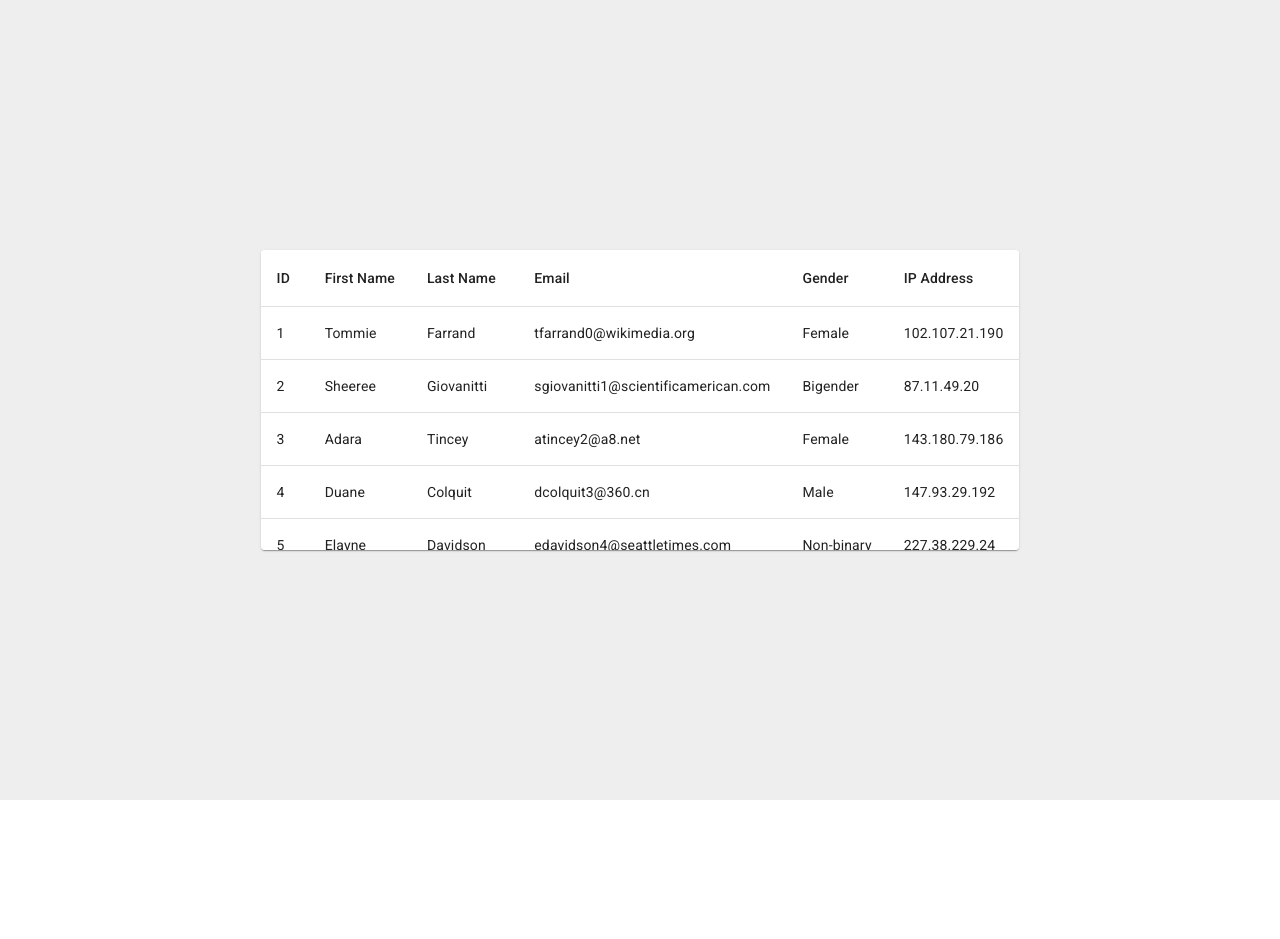
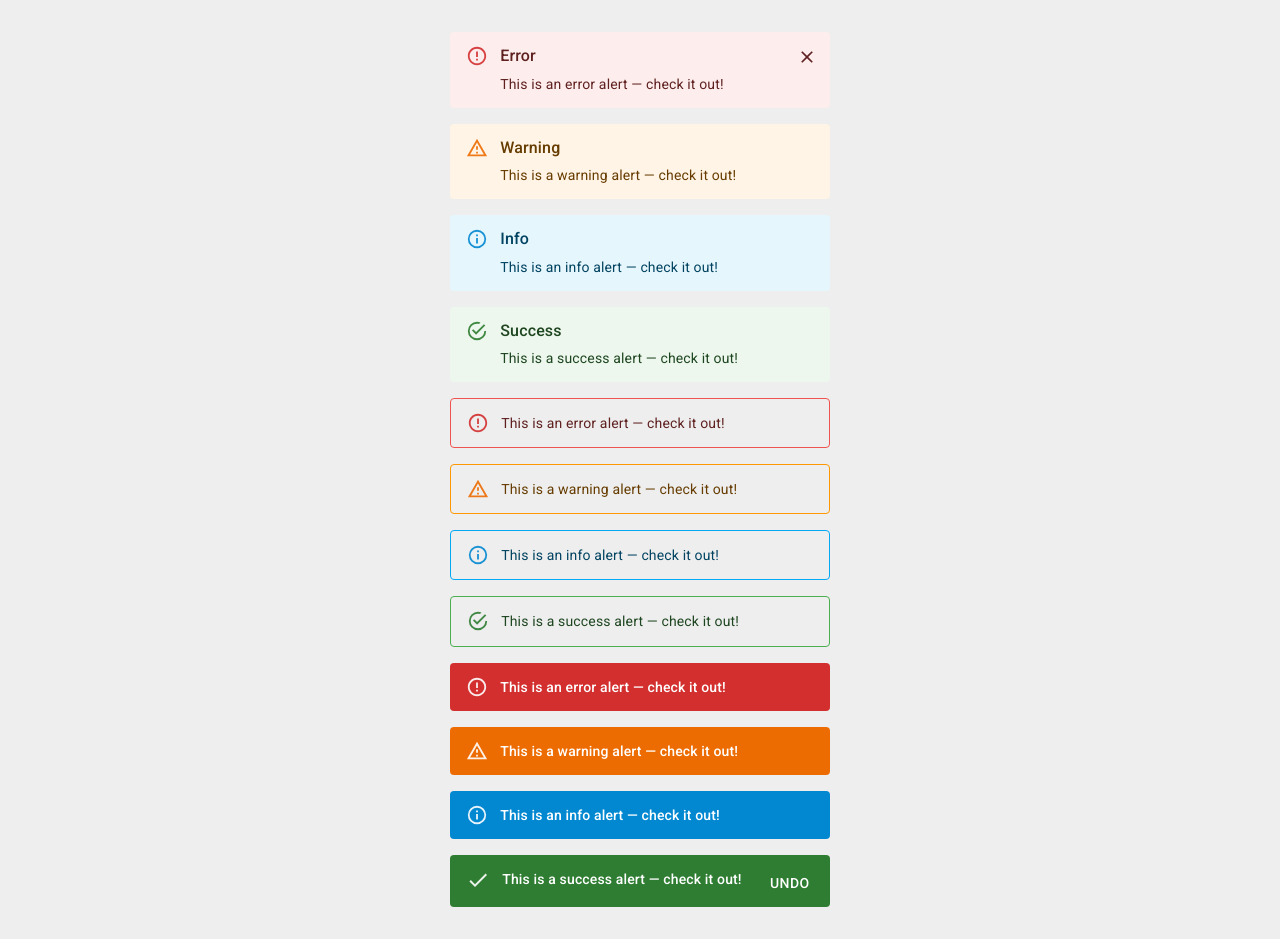
Before and after one commit to SOUROVSARKERTEC12/material_ui, a React (Vite) app in the folder ReactMUI/: page / in a window 1280 px wide. Before the commit the page ends 800 px from the top, so only its background shows below. Built offline with nearby package versions, Linux system fonts and the light colour scheme.

Commit message:
MuiAlert

```diff
--- a/ReactMUI/src/App.jsx
+++ b/ReactMUI/src/App.jsx
@@ -26,6 +26,7 @@
 import {MuiChip} from "./components/Chip/MuiChip.jsx";
 import {MuiTooltip} from "./components/Tooltip/MuiTooltip.jsx";
 import {MuiTable} from "./components/Table/MuiTable.jsx";
+import {MuiAlert} from "./components/Alert/MuiAlert.jsx";
 
 function App() {
 
@@ -57,7 +58,8 @@
             {/*<MuiList/>*/}
             {/*<MuiChip/>*/}
             {/*<MuiTooltip/>*/}
-            <MuiTable/>
+            {/*<MuiTable/>*/}
+            <MuiAlert/>
         </>
     )
 }
--- /dev/null
+++ b/ReactMUI/src/components/Alert/MuiAlert.jsx
@@ -0,0 +1,32 @@
+import {Alert, AlertTitle, Stack} from "@mui/material";
+import CheckIcon from '@mui/icons-material/Check';
+import Button from "@mui/material/Button";
+
+export const MuiAlert = () => {
+    return (
+        <Stack spacing={2} sx={{width: '100%'}}>
+            <Alert severity="error" onClose={() => alert('Close alert')}><AlertTitle>Error</AlertTitle>This is an error
+                alert — check it out!</Alert>
+            <Alert severity="warning"><AlertTitle>Warning</AlertTitle>This is a warning alert — check it out!</Alert>
+            <Alert severity="info"><AlertTitle>Info</AlertTitle>This is an info alert — check it out!</Alert>
+            <Alert severity="success"><AlertTitle>Success</AlertTitle>This is a success alert — check it out!</Alert>
+
+            <Alert variant='outlined' severity="error">This is an error alert — check it out!</Alert>
+            <Alert variant='outlined' severity="warning">This is a warning alert — check it out!</Alert>
+            <Alert variant='outlined' severity="info">This is an info alert — check it out!</Alert>
+            <Alert variant='outlined' severity="success">This is a success alert — check it out!</Alert>
+
+            <Alert variant='filled' severity="error">This is an error alert — check it out!</Alert>
+            <Alert variant='filled' severity="warning">This is a warning alert — check it out!</Alert>
+            <Alert variant='filled' severity="info">This is an info alert — check it out!</Alert>
+            <Alert variant='filled'
+                   severity="success"
+                   icon={<CheckIcon frontSize='inherit'/>}
+                   action={
+                       <Button color='inherit'>UNDO</Button>
+                   }
+            >
+                This is a success alert — check it out!</Alert>
+        </Stack>
+    )
+}
```
